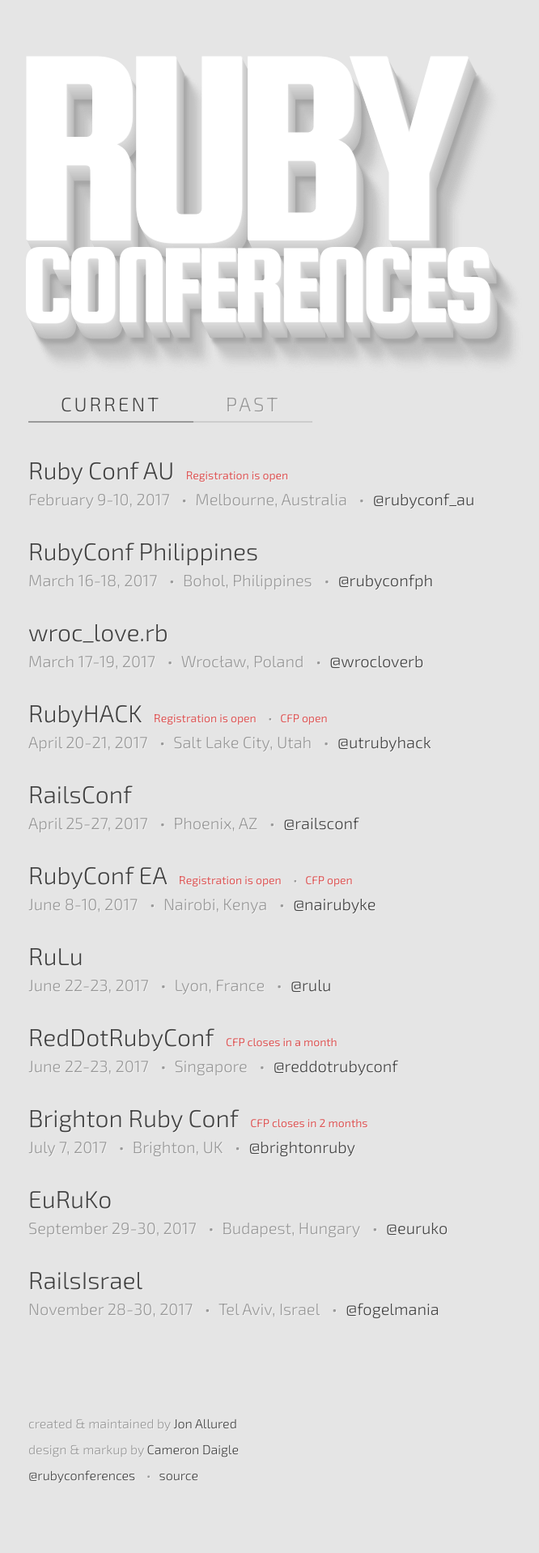
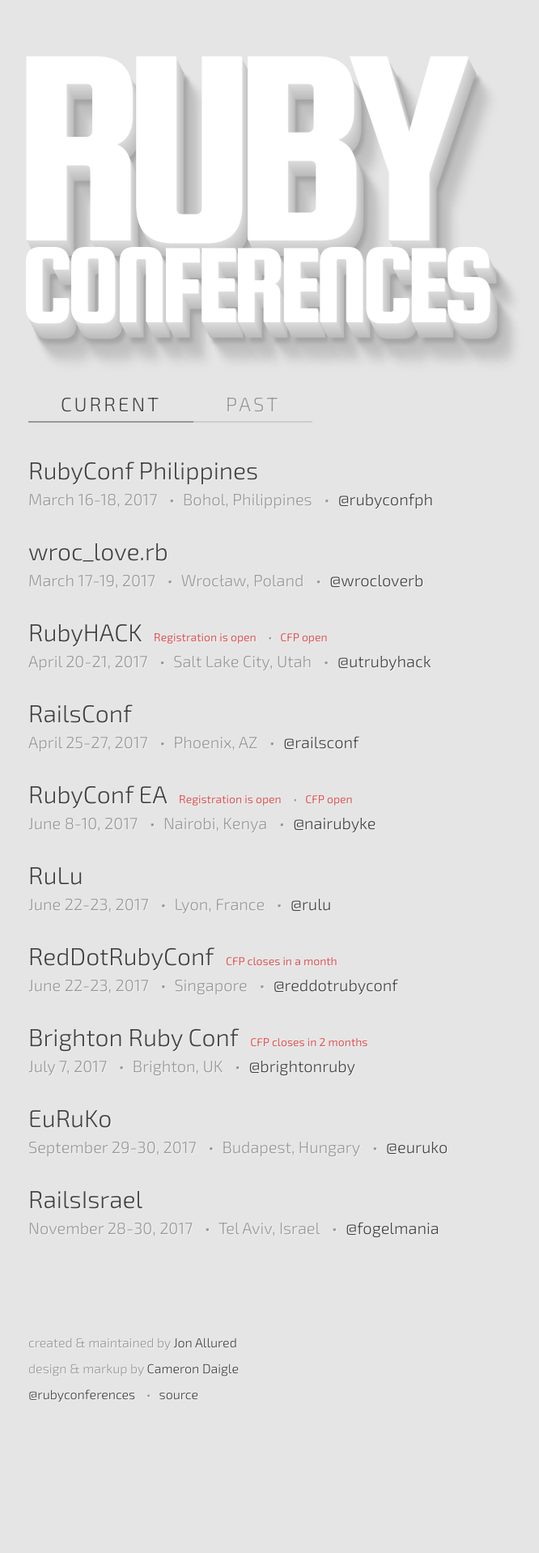
Before and after one commit to ruby-conferences/ruby-conferences.github.io, a Jekyll site: the page built from index.html, in a window 1280 px wide. Shown: the whole page at 81% size, without its empty margins (205-871 px from the left). Built offline with Jekyll 4.4.1, drawn with Linux system fonts in a browser that asks for light colours; after the commit the page ends 1818 px from its top, so only the background shows below that.

Commit message:
Move Ruby Conf AU to past

```diff
--- a/_data/current.yml
+++ b/_data/current.yml
@@ -1,12 +1,3 @@
-- name: Ruby Conf AU
-  location: Melbourne, Australia
-  dates: "February 9-10, 2017"
-  url: http://www.rubyconf.org.au/2017
-  twitter: rubyconf_au
-  reg_phrase: Registration is open
-  cfp_phrase: CFP closes
-  cfp_date: "September 30, 2016"
-
 - name: RubyConf Philippines
   location: Bohol, Philippines
   dates: "March 16-18, 2017"
--- a/_data/past.yml
+++ b/_data/past.yml
@@ -853,3 +853,9 @@
   dates: "February 3-4, 2017"
   url: http://fosdem.rubybelgium.be/
   twitter: ruby_fosdem
+
+- name: Ruby Conf AU
+  location: Melbourne, Australia
+  dates: "February 9-10, 2017"
+  url: http://www.rubyconf.org.au/2017
+  twitter: rubyconf_au
```
